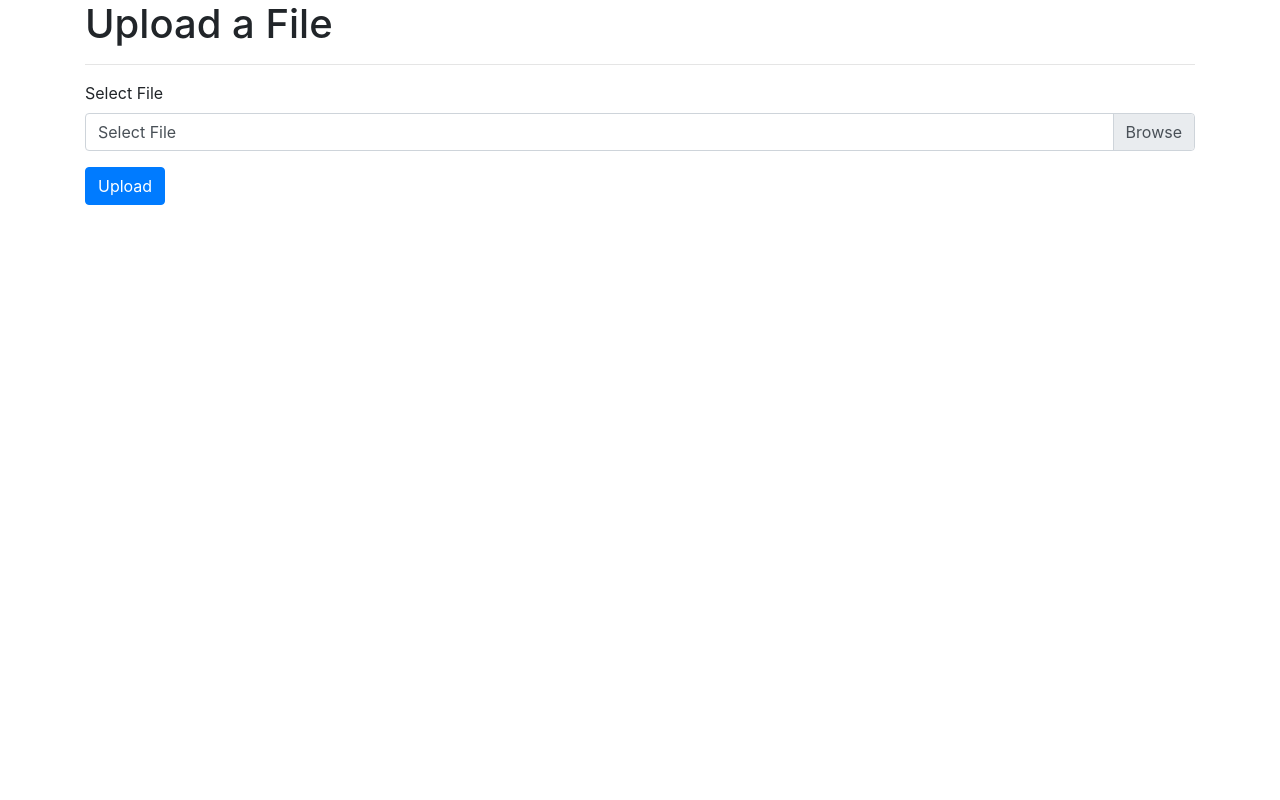
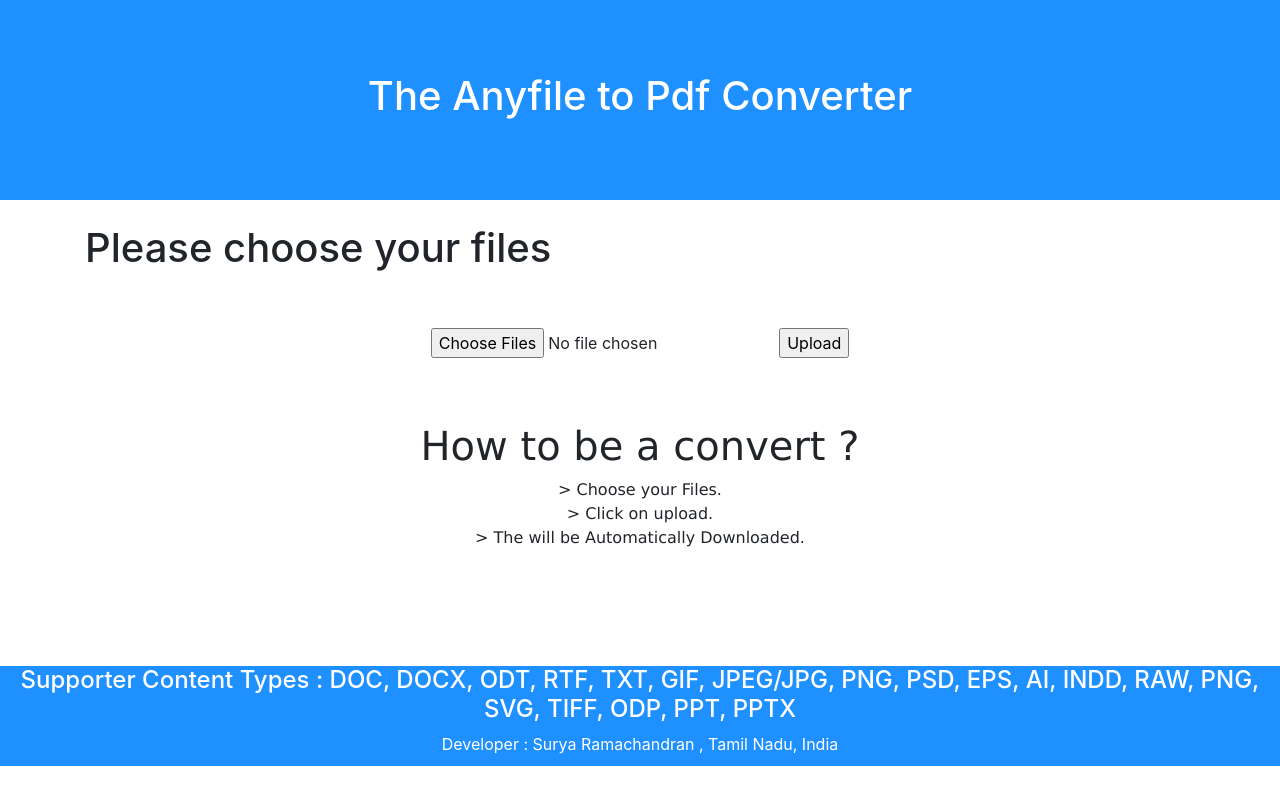
Before and after one commit to Surya2709/anyfile-to-pdf-flask, a Flask app: page /upload-file in a window 1280 px wide. Run offline with Flask 2, Linux system fonts and the light colour scheme; some libraries are stand-ins or nearby versions.

Commit message:
modified:   app.py 	modified:   templates/base.html 	modified:   templates/index.html

```diff
--- a/app.py
+++ b/app.py
@@ -1,18 +1,45 @@
 from flask import Flask
-from flask import render_template
+from flask import render_template, send_file
 from flask import send_from_directory, abort, request
-import requests
+import os
+from flask import Flask, flash, request, redirect, url_for
+from werkzeug.utils import secure_filename
+from docx2pdf import convert
 
 app = Flask(__name__)
 
+supported_types = "DOC, DOCX, ODT, RTF, TXT, GIF, JPEG/JPG, PNG, PSD, EPS, AI, INDD, RAW,  PNG, SVG, TIFF, ODP, PPT, PPTX "
+
+app.config['UPLOAD_FOLDER'] = "F:/Word-to-pdf-flask/static/files/uploads"
+app.config['DOWNLOAD_FOLDER'] = "F:/Word-to-pdf-flask/static/files/downloads"
+
+def convert_docx(file,dest,filename):
+    dest = dest+"/"+filename+".pdf"
+    output= convert(file,dest)
+    return dest
+
+
+@app.route("/",methods = ["GET" , "POST"])
 @app.route('/upload-file',methods = ["GET" , "POST"])
 def Home():
-    if request.method == "POST" :
-        if request.files:
-            file_ = request.files['file']
-            print(file_)
+    if request.method == "POST":
+        for f  in  request.files.getlist('file_name'):
+            print(f.filename)
+            extension = f.filename.rsplit('.',1)[1].lower()
+            filename = f.filename.rsplit('.',1)[0].lower()
+            f.save(os.path.join(app.config['UPLOAD_FOLDER'], f.filename))
+            file_route = app.config['UPLOAD_FOLDER'] + "/" + f.filename
+            dest_base_route = app.config['DOWNLOAD_FOLDER']
+            outputpath = convert_docx(file_route,dest_base_route,filename)
+            print(outputpath)
+            #print(file_route)
+            return send_file(outputpath, as_attachment=True)
 
-    return render_template('index.html')
+
+    return render_template('index.html',msg=" Please choose your files",Supported_types=supported_types)
+
+
+
 
 if __name__ == "__main__":
     app.run(debug = True)
--- a/templates/base.html
+++ b/templates/base.html
@@ -0,0 +1,18 @@
+<html>
+
+<head>
+    <link rel="stylesheet" href="https://maxcdn.bootstrapcdn.com/bootstrap/4.0.0/css/bootstrap.min.css" integrity="sha384-Gn5384xqQ1aoWXA+058RXPxPg6fy4IWvTNh0E263XmFcJlSAwiGgFAW/dAiS6JXm" crossorigin="anonymous">
+
+    <title>
+        {% block title %}{% endblock %}
+    </title>
+</head>
+
+<body>
+    {% block main %} {% endblock %}
+    <script src="https://code.jquery.com/jquery-3.2.1.slim.min.js" integrity="sha384-KJ3o2DKtIkvYIK3UENzmM7KCkRr/rE9/Qpg6aAZGJwFDMVNA/GpGFF93hXpG5KkN" crossorigin="anonymous"></script>
+    <script src="https://cdnjs.cloudflare.com/ajax/libs/popper.js/1.12.9/umd/popper.min.js" integrity="sha384-ApNbgh9B+Y1QKtv3Rn7W3mgPxhU9K/ScQsAP7hUibX39j7fakFPskvXusvfa0b4Q" crossorigin="anonymous"></script>
+    <script src="https://maxcdn.bootstrapcdn.com/bootstrap/4.0.0/js/bootstrap.min.js" integrity="sha384-JZR6Spejh4U02d8jOt6vLEHfe/JQGiRRSQQxSfFWpi1MquVdAyjUar5+76PVCmYl" crossorigin="anonymous"></script>
+</body>
+
+</html>
--- a/templates/index.html
+++ b/templates/index.html
@@ -1,44 +1,109 @@
-<html>
+{% extends "base.html" %}
 
-    <head>
-        <link rel="stylesheet" href="https://maxcdn.bootstrapcdn.com/bootstrap/4.0.0/css/bootstrap.min.css" integrity="sha384-Gn5384xqQ1aoWXA+058RXPxPg6fy4IWvTNh0E263XmFcJlSAwiGgFAW/dAiS6JXm" crossorigin="anonymous">
 
-        <title> Any To Pdf Converter</title>
 
-    </head>
+{% block title %} Upload File {% endblock %}
 
-   <body>
+
+
+
+
+
+{% block main %}
+<div class="main">
+<div class="container-fluid header">
+  <br>
+  <br>
+  <br>
+  <h1 class="heading" align="center">
+    <a href="">The Anyfile to Pdf Converter </a>
+
+  </h1>
+
+</div>
 
 
 <div class="container">
     <div class="row">
       <div class="col">
 
-            <h1>Upload a File</h1>
-            <hr>
 
-            <form action="/upload-file" method="POST" enctype="multipart/form-data">
+<br>
 
-              <div class="form-group">
-                <label>Select File</label>
-                <div class="custom-file">
-                  <input type="file" class="custom-file-input" name="file" id="file">
-                  <label class="custom-file-label" for="image">Select File </label>
-                </div>
-              </div>
+        <h1>{{msg}}</h1>
 
-              <button type="submit" class="btn btn-primary">Upload</button>
+
+        <br>
+        <br>
+        <form  align ="center" action="/upload-file" method="POST" enctype="multipart/form-data">
+          <input type="file" class="input-btn" name="file_name" multiple >
+          <input type="submit" value="Upload">
 
         </form>
-
+        <br>
+        <br>
       </div>
     </div>
   </div>
 
+  <article align = "center">
+    <h1>How to be a convert ?</h1>
+    <p>
+    > Choose your Files.
+    <br>
+    > Click on upload.
+    <br>
+    > The will be Automatically Downloaded.
+    </p>
+</article>
 
-      <script src="https://code.jquery.com/jquery-3.2.1.slim.min.js" integrity="sha384-KJ3o2DKtIkvYIK3UENzmM7KCkRr/rE9/Qpg6aAZGJwFDMVNA/GpGFF93hXpG5KkN" crossorigin="anonymous"></script>
-      <script src="https://cdnjs.cloudflare.com/ajax/libs/popper.js/1.12.9/umd/popper.min.js" integrity="sha384-ApNbgh9B+Y1QKtv3Rn7W3mgPxhU9K/ScQsAP7hUibX39j7fakFPskvXusvfa0b4Q" crossorigin="anonymous"></script>
-      <script src="https://maxcdn.bootstrapcdn.com/bootstrap/4.0.0/js/bootstrap.min.js" integrity="sha384-JZR6Spejh4U02d8jOt6vLEHfe/JQGiRRSQQxSfFWpi1MquVdAyjUar5+76PVCmYl" crossorigin="anonymous"></script>
+</div>
 
-   </body>
-</html>
+
+<div class="footer" align= "center">
+  <h4>Supporter Content Types :  {{Supported_types}}</h4>
+  <p>Developer : Surya Ramachandran , Tamil Nadu, India</p>
+  <p><b>© 2021</b></p>
+
+</div>
+
+  <style>
+
+
+.footer {
+  bottom: 0px;
+  background-color: dodgerblue;
+  color: white;
+  height: 100px;
+}
+article {
+
+    display: grid;
+    grid-template-rows: auto 1fr auto;
+    font-weight: 800px;
+    font-family: 'Lucida Sans', 'Lucida Sans Regular', 'Lucida Grande', 'Lucida Sans Unicode', Geneva, Verdana, sans-serif;
+    margin-bottom: 100px;
+}
+
+a{
+  text-decoration: none;
+  color: white;
+}
+a:hover{
+  text-decoration: none;
+  color:red;
+}
+
+.header{
+  background-color: dodgerblue;
+  height: 200px;
+  align-items: center;
+}
+.heading{
+  color: white;
+}
+main{
+  min-height: 100vh;
+}
+  </style>
+  {%endblock %}
```
Lines whose indentation alone changed are shown as unchanged.
